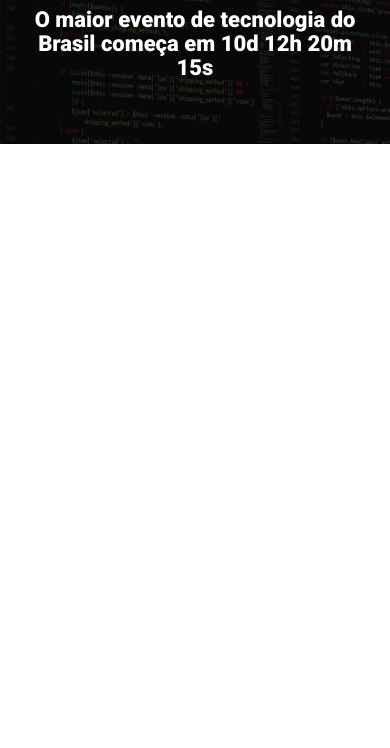
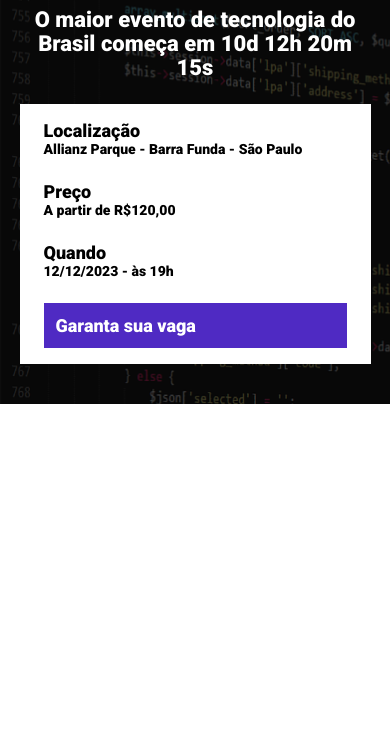
Before and after one commit to murilonp9/ebac_tech_talks, a website built with Parcel: page src/index.html in a window 390 px wide. Shown: the part 96-844 px from the top of the page. Built offline with nearby package versions, Linux system fonts and the light colour scheme.

Commit message:
configurando a barra de informações

```diff
--- a/src/index.html
+++ b/src/index.html
@@ -18,6 +18,25 @@
             <p class="hero__text">
                 O maior evento de tecnologia do Brasil começa em 10d 12h 20m 15s
             </p>
+            <div class="infos-bar">
+                <ul class="infos-bar__infos">
+                    <li class="infos-bar__infos__item">
+                        <b>Localização</b>
+                        Allianz Parque - Barra Funda - São Paulo
+                    </li>
+                    <li class="infos-bar__infos__item">
+                        <b>Preço</b>
+                        A partir de R$120,00
+                    </li>
+                    <li class="infos-bar__infos__item">
+                        <b>Quando</b>
+                        12/12/2023 - às 19h
+                    </li>
+                </ul>
+                <a href="#" class="button button--primary">
+                    Garanta sua vaga
+                </a>
+            </div>
         </div>
     </header>
 
--- /dev/null
+++ b/src/styles/components/_buttons.scss
@@ -0,0 +1,23 @@
+.button {
+    padding: 12px;
+    font-size: 18px;
+    font-weight: bold;
+    text-decoration: none;
+    text-align: center;
+    white-space: nowrap;
+
+    &--primary {
+        color: #fff;
+        background-color: #4f2ac3;
+    }
+
+    @media (max-width: 640px) {
+        display: block;
+        width: 100%;
+    }
+
+    @media (max-width: 1024px) {
+        display: flex;
+        align-items: center;
+    }
+}
--- /dev/null
+++ b/src/styles/components/_infos_bar.scss
@@ -0,0 +1,40 @@
+.infos-bar {
+    padding: 16px 24px;
+    background-color: #fff;
+    display: flex;
+    justify-content: space-between;
+
+    &__infos {
+        display: flex;
+        gap: 40px;
+
+        &__item {
+            font-size: 14px;
+            color: #000;
+
+            b {
+                color: #000;
+                font-size: 18px;
+                display: block;
+            }
+        }
+    }
+
+    @media (max-width: 640px) {
+        display: block;
+
+        &__infos {
+            display: block;
+
+            &__item {
+                margin-bottom: 24px;
+            }
+        }
+    }
+
+    @media (max-width: 1024px) {
+        &__infos {
+            gap: 16px;
+        }
+    }
+}
--- a/src/styles/main.scss
+++ b/src/styles/main.scss
@@ -1,4 +1,6 @@
 @use 'hero';
+@use 'components/infos_bar';
+@use 'components/_buttons';
 
 * {
     margin: 0;
@@ -6,6 +8,7 @@
     box-sizing: border-box;
     font-family: Roboto, sans-serif;
     color: #fff;
+    list-style: none;
 }
 
 .container {
```
